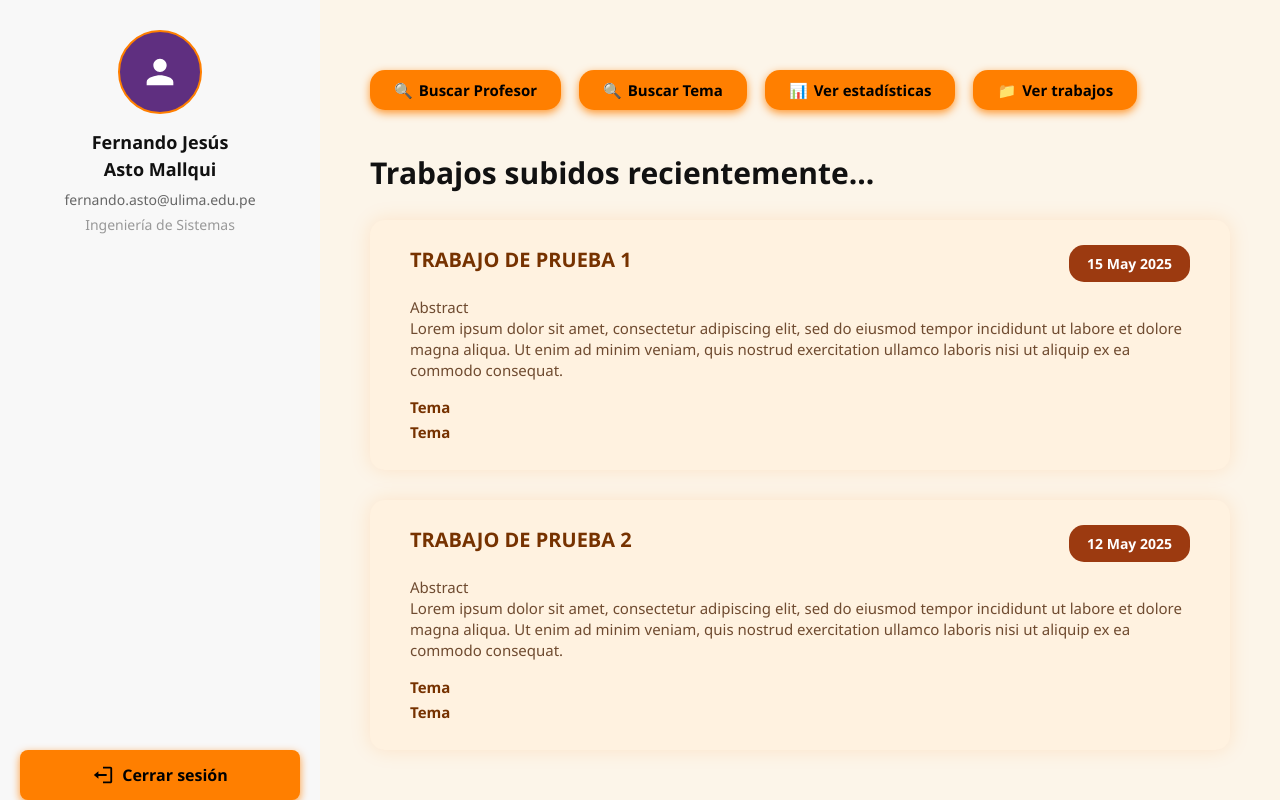
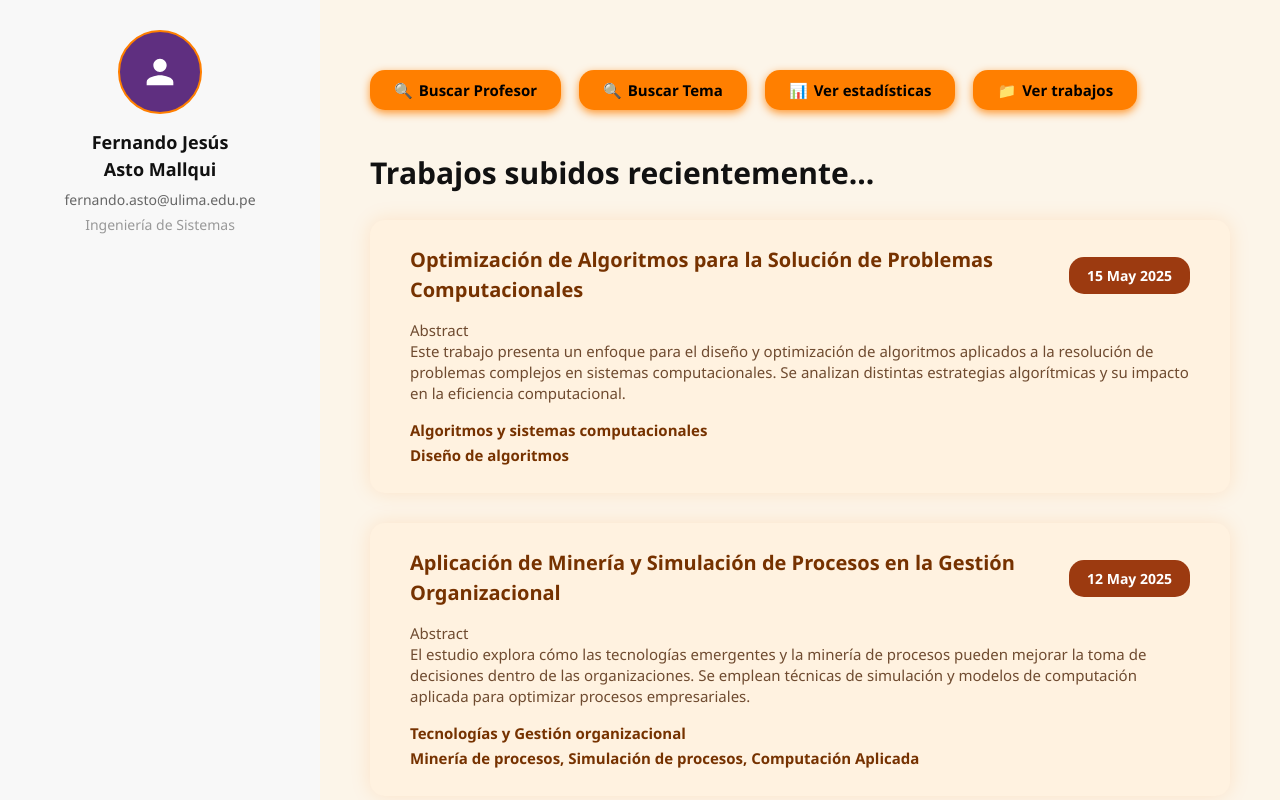
Before and after one commit to FernandoAsto04/IngSoft2, a React (Vite) app in the folder frontend/: page / in a window 1280 px wide. Both pictures are taken after typing "Sample", "Sample123" into the empty fields and a click on the button "Iniciar sesión". Shown: the top 800 px of the page. Built offline with nearby package versions, Linux system fonts and the light colour scheme.

Commit message:
Avance
.

```diff
--- a/frontend/src/components/PantallaPrincipal.jsx
+++ b/frontend/src/components/PantallaPrincipal.jsx
@@ -3,19 +3,35 @@ import { useNavigate } from "react-router-dom";
 
 const trabajos = [
 {
-    titulo: "TRABAJO DE PRUEBA 1",
+  titulo: "Optimización de Algoritmos para la Solución de Problemas Computacionales",
   fecha: "15 May 2025",
   abstract:
-      "Lorem ipsum dolor sit amet, consectetur adipiscing elit, sed do eiusmod tempor incididunt ut labore et dolore magna aliqua. Ut enim ad minim veniam, quis nostrud exercitation ullamco laboris nisi ut aliquip ex ea commodo consequat.",
-    temas: ["Tema", "Tema"],
+    "Este trabajo presenta un enfoque para el diseño y optimización de algoritmos aplicados a la resolución de problemas complejos en sistemas computacionales. Se analizan distintas estrategias algorítmicas y su impacto en la eficiencia computacional.",
+  temas: ["Algoritmos y sistemas computacionales", "Diseño de algoritmos"],
 },
 {
-    titulo: "TRABAJO DE PRUEBA 2",
+  titulo: "Aplicación de Minería y Simulación de Procesos en la Gestión Organizacional",
   fecha: "12 May 2025",
   abstract:
-      "Lorem ipsum dolor sit amet, consectetur adipiscing elit, sed do eiusmod tempor incididunt ut labore et dolore magna aliqua. Ut enim ad minim veniam, quis nostrud exercitation ullamco laboris nisi ut aliquip ex ea commodo consequat.",
-    temas: ["Tema", "Tema"],
+    "El estudio explora cómo las tecnologías emergentes y la minería de procesos pueden mejorar la toma de decisiones dentro de las organizaciones. Se emplean técnicas de simulación y modelos de computación aplicada para optimizar procesos empresariales.",
+  temas: ["Tecnologías y Gestión organizacional", "Minería de procesos, Simulación de procesos, Computación Aplicada"],
 },
+{
+  titulo: "Estrategias para la Sostenibilidad en Sistemas de Tecnologías de Información",
+  fecha: "12 May 2025",
+  abstract:
+    "Este trabajo analiza el impacto ambiental de los sistemas de TI y propone estrategias sostenibles para su desarrollo y operación. Se consideran criterios de eficiencia energética, reciclaje de hardware y prácticas responsables en la gestión de datos.",
+  temas: ["Sistemas de TI", "Sostenibilidad en TI"],
+},
+{
+  titulo: "Diseño de Interfaces para la Mejora de la Experiencia Humano-Computadora",
+  fecha: "12 May 2025",
+  abstract:
+    "El presente estudio se enfoca en la interacción humano-media y el diseño centrado en el usuario. Se proponen modelos de interfaz que mejoran la experiencia de usuario aplicando principios de HCI y pruebas de usabilidad en contextos reales.",
+  temas: ["Interacción Humano-media", "HCI (Interacción Humano-Computadora)"],
+},
+
+
 ];
 
 export default function PantallaPrincipal({ onLogout }) {
```
Lines whose indentation alone changed are shown as unchanged.
